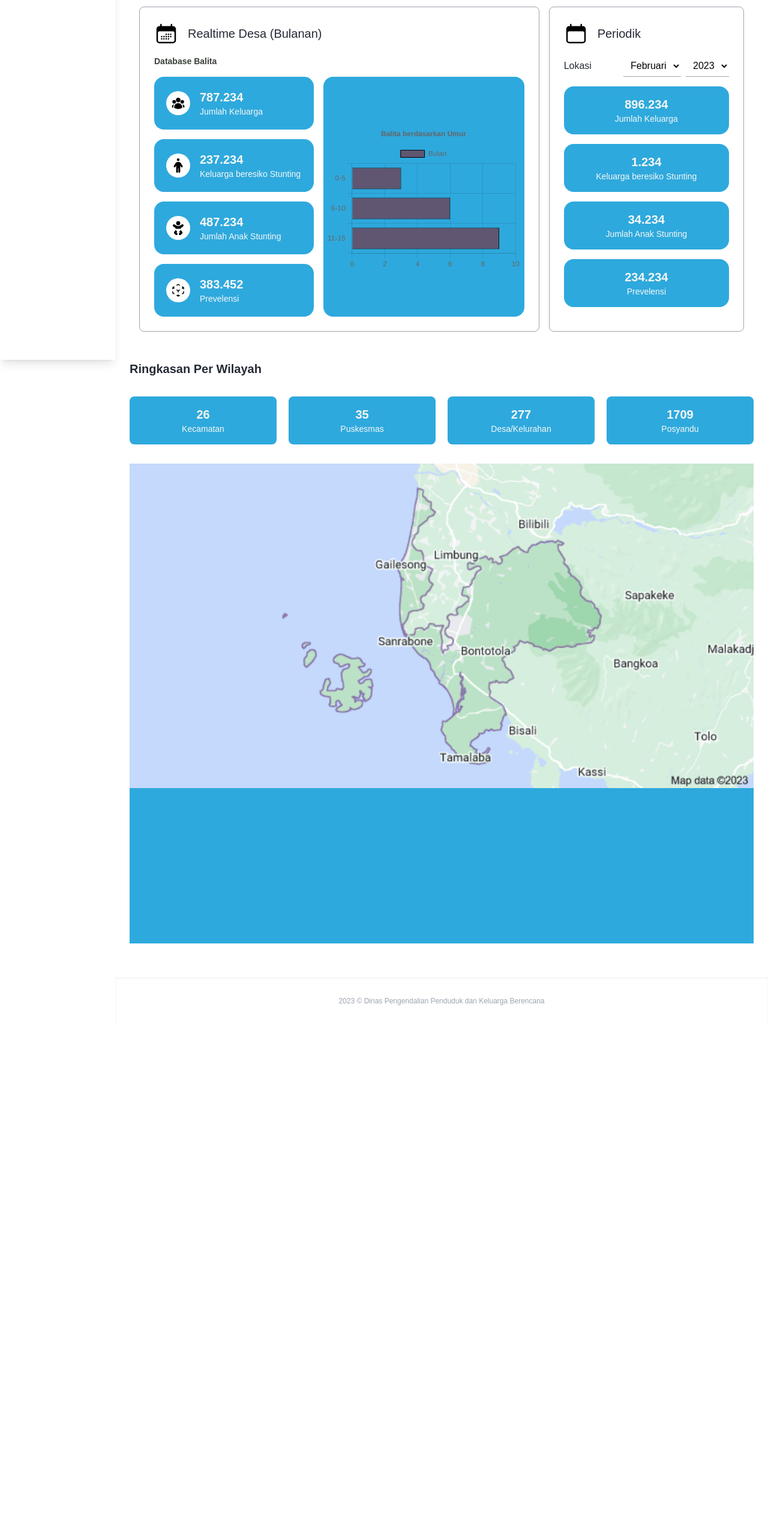
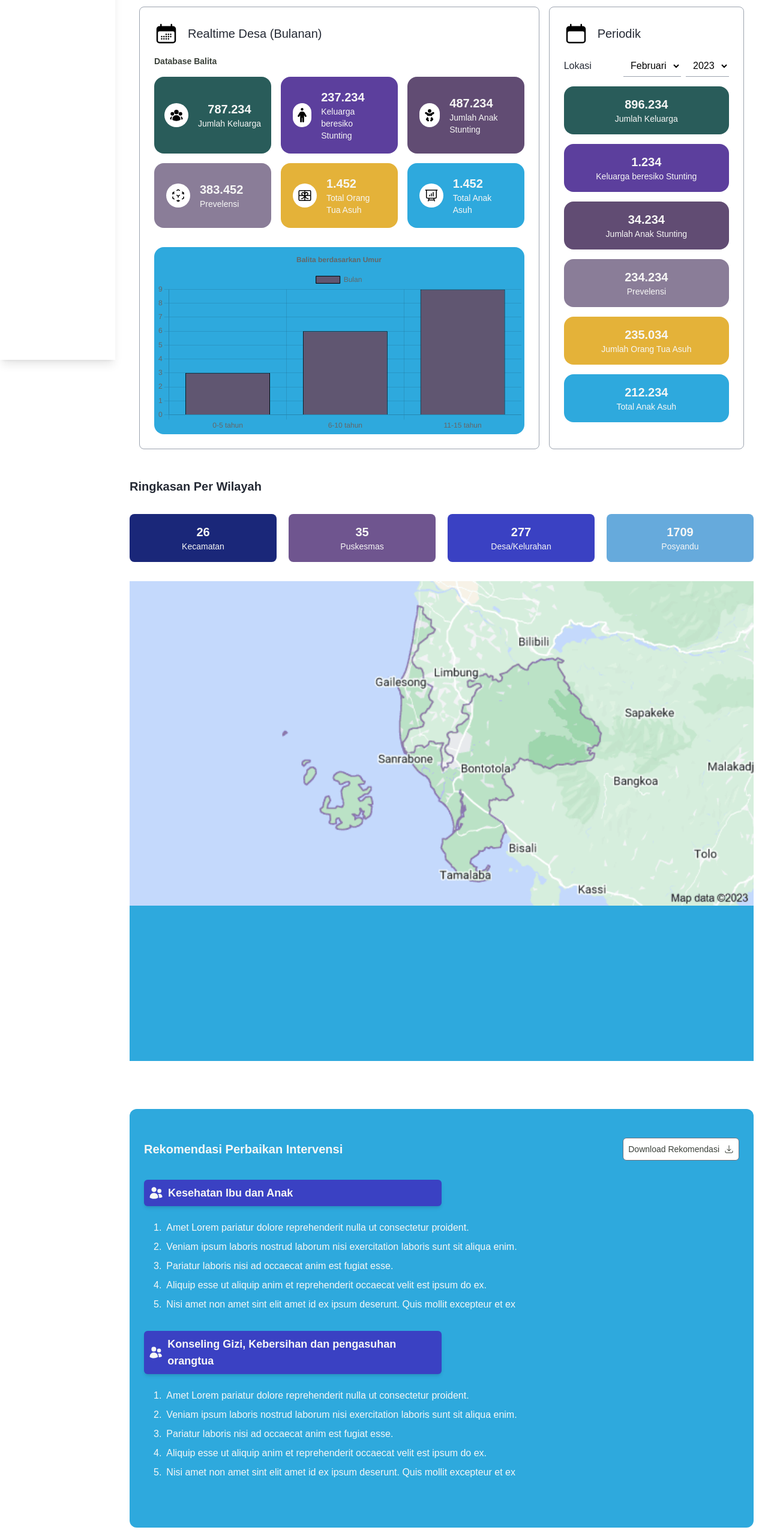
Before and after one commit to IchwanSetyawan/takalar-stanting, a React (Vite) app: page / in a window 1280 px wide. Shown: the part 200-2766 px from the top of the page at 60% size. Before the commit the page ends 1909 px from the top, so only its background shows below. Built offline with nearby package versions, Linux system fonts and the light colour scheme.

Commit message:
REVISION: Dashboard

```diff
--- a/src/cart/CartHorizontal.jsx
+++ b/src/cart/CartHorizontal.jsx
@@ -20,7 +20,7 @@ ChartJS.register(
 );
 
 const CartHorizontal = () => {
-  const labels = ["0-5", "6-10", "11-15"];
+  const labels = ["0-5 tahun", "6-10 tahun", "11-15 tahun"];
   const data = {
     labels: labels,
     datasets: [
@@ -35,7 +35,7 @@ const CartHorizontal = () => {
   };
 
   const options = {
-    indexAxis: "y",
+    indexAxis: "x",
     elements: {
       bar: {
         borderWidth: 2,
@@ -55,7 +55,7 @@ const CartHorizontal = () => {
 
   return (
     <>
-      <Bar data={data} options={options} width={"200%"} />
+      <Bar data={data} options={options} width={"300%"} />
     </>
   );
 };
--- /dev/null
+++ b/src/components/CardIntervensi.jsx
@@ -0,0 +1,81 @@
+import React from "react";
+import { intervensiModel } from "../model/IntervensiModel";
+
+const CardIntervensi = () => {
+  return (
+    <>
+      <div className="bg-primary h-auto px-6 pt-12 pb-20 rounded-xl">
+        <div className=" flex justify-between items-center">
+          <h1 className="text-light text-xl font-semibold">
+            Rekomendasi Perbaikan Intervensi
+          </h1>
+          <button className="bg-white border text-darkSmooth text-sm border-gray-500 rounded-md flex gap-2 items-center p-2">
+            <p>Download Rekomendasi</p>
+            <span>
+              <svg
+                xmlns="http://www.w3.org/2000/svg"
+                viewBox="0 0 24 24"
+                fill="currentColor"
+                class="w-4 h-4"
+              >
+                <path
+                  fill-rule="evenodd"
+                  d="M12 2.25a.75.75 0 01.75.75v11.69l3.22-3.22a.75.75 0 111.06 1.06l-4.5 4.5a.75.75 0 01-1.06 0l-4.5-4.5a.75.75 0 111.06-1.06l3.22 3.22V3a.75.75 0 01.75-.75zm-9 13.5a.75.75 0 01.75.75v2.25a1.5 1.5 0 001.5 1.5h13.5a1.5 1.5 0 001.5-1.5V16.5a.75.75 0 011.5 0v2.25a3 3 0 01-3 3H5.25a3 3 0 01-3-3V16.5a.75.75 0 01.75-.75z"
+                  clip-rule="evenodd"
+                />
+              </svg>
+            </span>
+          </button>
+        </div>
+        <div className="mt-8 ">
+          <div className="flex items-center gap-2 bg-[#3A41C3] w-1/2 p-2 rounded-md shadow-md text-light">
+            <svg
+              xmlns="http://www.w3.org/2000/svg"
+              viewBox="0 0 24 24"
+              fill="currentColor"
+              class="w-6 h-6"
+            >
+              <path d="M4.5 6.375a4.125 4.125 0 118.25 0 4.125 4.125 0 01-8.25 0zM14.25 8.625a3.375 3.375 0 116.75 0 3.375 3.375 0 01-6.75 0zM1.5 19.125a7.125 7.125 0 0114.25 0v.003l-.001.119a.75.75 0 01-.363.63 13.067 13.067 0 01-6.761 1.873c-2.472 0-4.786-.684-6.76-1.873a.75.75 0 01-.364-.63l-.001-.122zM17.25 19.128l-.001.144a2.25 2.25 0 01-.233.96 10.088 10.088 0 005.06-1.01.75.75 0 00.42-.643 4.875 4.875 0 00-6.957-4.611 8.586 8.586 0 011.71 5.157v.003z" />
+            </svg>
+            <h2 className="text-lg font-semibold"> Kesehatan Ibu dan Anak</h2>
+          </div>
+          <div className="flex flex-col gap-2 mt-6 ml-4 text-light font-medium">
+            {intervensiModel.map((item, idx) => (
+              <div key={item.id} className="flex gap-2 ">
+                <span>{idx + 1}.</span>
+                <span>{item.caption}</span>
+              </div>
+            ))}
+          </div>
+        </div>
+
+        <div className="mt-8 ">
+          <div className="flex items-center gap-2 bg-[#3A41C3] w-1/2 p-2 rounded-md shadow-md text-light">
+            <svg
+              xmlns="http://www.w3.org/2000/svg"
+              viewBox="0 0 24 24"
+              fill="currentColor"
+              class="w-6 h-6"
+            >
+              <path d="M4.5 6.375a4.125 4.125 0 118.25 0 4.125 4.125 0 01-8.25 0zM14.25 8.625a3.375 3.375 0 116.75 0 3.375 3.375 0 01-6.75 0zM1.5 19.125a7.125 7.125 0 0114.25 0v.003l-.001.119a.75.75 0 01-.363.63 13.067 13.067 0 01-6.761 1.873c-2.472 0-4.786-.684-6.76-1.873a.75.75 0 01-.364-.63l-.001-.122zM17.25 19.128l-.001.144a2.25 2.25 0 01-.233.96 10.088 10.088 0 005.06-1.01.75.75 0 00.42-.643 4.875 4.875 0 00-6.957-4.611 8.586 8.586 0 011.71 5.157v.003z" />
+            </svg>
+            <h2 className="text-lg font-semibold">
+              {" "}
+              Konseling Gizi, Kebersihan dan pengasuhan orangtua
+            </h2>
+          </div>
+          <div className="flex flex-col gap-2 mt-6 ml-4 text-light font-medium">
+            {intervensiModel.map((item, idx) => (
+              <div key={item.id} className="flex gap-2 ">
+                <span>{idx + 1}.</span>
+                <span>{item.caption}</span>
+              </div>
+            ))}
+          </div>
+        </div>
+      </div>
+    </>
+  );
+};
+
+export default CardIntervensi;
--- a/src/components/PeriodikData.jsx
+++ b/src/components/PeriodikData.jsx
@@ -34,14 +34,14 @@ const PeriodikData = () => {
             </select>
           </div>
         </div>
-        <div className="grid grid-rows-4 grid-flow-col gap-4 ">
-          <div className="bg-primary  p-4 rounded-2xl text-center justify-center flex  items-center gap-4">
+        <div className="grid grid-rows-6 grid-flow-col gap-4 ">
+          <div className="bg-[#295C5A]  p-4 rounded-2xl text-center justify-center flex  items-center gap-4">
             <div>
               <h1 className="text-light font-semibold text-xl">896.234</h1>
               <p className="text-light font-medium text-sm">Jumlah Keluarga</p>
             </div>
           </div>
-          <div className="bg-primary  p-4 rounded-2xl flex justify-center text-center items-center gap-4">
+          <div className="bg-[#5C3F9D]  p-4 rounded-2xl flex justify-center text-center items-center gap-4">
             <div>
               <h1 className="text-light font-semibold text-xl">1.234</h1>
               <p className="text-light font-medium text-sm">
@@ -50,7 +50,7 @@ const PeriodikData = () => {
               </p>
             </div>
           </div>
-          <div className="bg-primary  p-4 rounded-2xl flex justify-center text-center items-center gap-4">
+          <div className="bg-[#614C73]  p-4 rounded-2xl flex justify-center text-center items-center gap-4">
             <div>
               <h1 className="text-light font-semibold text-xl">34.234</h1>
               <p className="text-light font-medium text-sm">
@@ -58,10 +58,24 @@ const PeriodikData = () => {
               </p>
             </div>
           </div>
-          <div className="bg-primary  p-4 rounded-2xl flex justify-center text-center items-center gap-4">
+          <div className="bg-[#8A7D98]  p-4 rounded-2xl flex justify-center text-center items-center gap-4">
             <div>
               <h1 className="text-light font-semibold text-xl">234.234</h1>
               <p className="text-light font-medium text-sm">Prevelensi</p>
+            </div>
+          </div>
+          <div className="bg-[#E4B239]  p-4 rounded-2xl flex justify-center text-center items-center gap-4">
+            <div>
+              <h1 className="text-light font-semibold text-xl">235.034</h1>
+              <p className="text-light font-medium text-sm">
+                Jumlah Orang Tua Asuh
+              </p>
+            </div>
+          </div>
+          <div className="bg-primary  p-4 rounded-2xl flex justify-center text-center items-center gap-4">
+            <div>
+              <h1 className="text-light font-semibold text-xl">212.234</h1>
+              <p className="text-light font-medium text-sm">Total Anak Asuh</p>
             </div>
           </div>
         </div>
--- a/src/components/RealtimeData.jsx
+++ b/src/components/RealtimeData.jsx
@@ -29,8 +29,8 @@ const RealtimeData = () => {
             Database Balita
           </h2>
         </div>
-        <div className="grid grid-rows-4 grid-flow-col gap-4">
-          <div className="bg-primary col-span-2 p-5 rounded-2xl flex justify-start items-center gap-4">
+        <div className="grid grid-cols-3  gap-4">
+          <div className="bg-[#295C5A]  p-4 rounded-2xl text-center justify-center flex  items-center gap-4">
             <div className="w-10 h-10 bg-white rounded-full p-2 ">
               <svg
                 xmlns="http://www.w3.org/2000/svg"
@@ -51,7 +51,7 @@ const RealtimeData = () => {
               <p className="text-light font-medium text-sm">Jumlah Keluarga</p>
             </div>
           </div>
-          <div className="bg-primary col-span-2 p-5 rounded-2xl flex justify-start items-center gap-4">
+          <div className="bg-[#5C3F9D]  p-5 rounded-2xl flex justify-start items-center gap-4">
             <div className="w-10 h-10 bg-white rounded-full p-2 ">
               <img src={ManIcon} alt="man-icon" className="w-10 h-6" />
             </div>
@@ -62,7 +62,7 @@ const RealtimeData = () => {
               </p>
             </div>
           </div>
-          <div className="bg-primary col-span-2 p-5 rounded-2xl flex justify-start items-center gap-4">
+          <div className="bg-[#614C73]  p-5 rounded-2xl flex justify-start items-center gap-4">
             <div className="w-10 h-10 bg-white rounded-full p-2 ">
               <img src={BabyIcon} alt="baby-icon" className="w-10 h-6" />
             </div>
@@ -73,7 +73,7 @@ const RealtimeData = () => {
               </p>
             </div>
           </div>
-          <div className="bg-primary col-span-2 p-5 rounded-2xl flex justify-start items-center gap-4">
+          <div className="bg-[#8A7D98]  p-5 rounded-2xl flex justify-start items-center gap-4">
             <div className="w-10 h-10 bg-white rounded-full p-2 ">
               <svg
                 xmlns="http://www.w3.org/2000/svg"
@@ -93,7 +93,53 @@ const RealtimeData = () => {
               <p className="text-light font-medium text-sm">Prevelensi</p>
             </div>
           </div>
-          <div className="bg-primary  row-span-4 p-1 rounded-2xl flex justify-start items-center gap-4">
+          <div className="bg-[#E4B239]  p-5 rounded-2xl flex justify-start items-center gap-4">
+            <div className="w-10 h-10 bg-white rounded-full p-2 ">
+              <svg
+                xmlns="http://www.w3.org/2000/svg"
+                fill="none"
+                viewBox="0 0 24 24"
+                stroke-width="1.5"
+                stroke="currentColor"
+                class="w-6 h-6"
+              >
+                <path
+                  stroke-linecap="round"
+                  stroke-linejoin="round"
+                  d="M12 3.75v16.5M2.25 12h19.5M6.375 17.25a4.875 4.875 0 004.875-4.875V12m6.375 5.25a4.875 4.875 0 01-4.875-4.875V12m-9 8.25h16.5a1.5 1.5 0 001.5-1.5V5.25a1.5 1.5 0 00-1.5-1.5H3.75a1.5 1.5 0 00-1.5 1.5v13.5a1.5 1.5 0 001.5 1.5zm12.621-9.44c-1.409 1.41-4.242 1.061-4.242 1.061s-.349-2.833 1.06-4.242a2.25 2.25 0 013.182 3.182zM10.773 7.63c1.409 1.409 1.06 4.242 1.06 4.242S9 12.22 7.592 10.811a2.25 2.25 0 113.182-3.182z"
+                />
+              </svg>
+            </div>
+            <div>
+              <h1 className="text-light font-semibold text-xl">1.452</h1>
+              <p className="text-light font-medium text-sm">
+                Total Orang Tua Asuh
+              </p>
+            </div>
+          </div>
+          <div className="bg-primary  p-5 rounded-2xl flex justify-start items-center gap-4">
+            <div className="w-10 h-10 bg-white rounded-full p-2 ">
+              <svg
+                xmlns="http://www.w3.org/2000/svg"
+                fill="none"
+                viewBox="0 0 24 24"
+                stroke-width="1.5"
+                stroke="currentColor"
+                class="w-6 h-6"
+              >
+                <path
+                  stroke-linecap="round"
+                  stroke-linejoin="round"
+                  d="M3.75 3v11.25A2.25 2.25 0 006 16.5h2.25M3.75 3h-1.5m1.5 0h16.5m0 0h1.5m-1.5 0v11.25A2.25 2.25 0 0118 16.5h-2.25m-7.5 0h7.5m-7.5 0l-1 3m8.5-3l1 3m0 0l.5 1.5m-.5-1.5h-9.5m0 0l-.5 1.5M9 11.25v1.5M12 9v3.75m3-6v6"
+                />
+              </svg>
+            </div>
+            <div>
+              <h1 className="text-light font-semibold text-xl">1.452</h1>
+              <p className="text-light font-medium text-sm">Total Anak Asuh</p>
+            </div>
+          </div>
+          <div className="bg-primary col-span-3 mt-4 p-1 rounded-2xl flex justify-start items-center gap-4">
             <CartHorizontal />
           </div>
         </div>
--- /dev/null
+++ b/src/model/IntervensiModel.jsx
@@ -0,0 +1,26 @@
+export const intervensiModel = [
+  {
+    id: 1,
+    caption:
+      "Amet Lorem pariatur dolore reprehenderit nulla ut consectetur proident.",
+  },
+  {
+    id: 2,
+    caption:
+      "Veniam ipsum laboris nostrud laborum nisi exercitation laboris sunt sit aliqua enim. ",
+  },
+  {
+    id: 3,
+    caption: "Pariatur laboris nisi ad occaecat anim est fugiat esse.",
+  },
+  {
+    id: 4,
+    caption:
+      "Aliquip esse ut aliquip anim et reprehenderit occaecat velit est ipsum do ex.",
+  },
+  {
+    id: 5,
+    caption:
+      "Nisi amet non amet sint elit amet id ex ipsum deserunt. Quis mollit excepteur et ex ",
+  },
+];
--- a/src/pages/dashboard/Dashboard.jsx
+++ b/src/pages/dashboard/Dashboard.jsx
@@ -8,6 +8,7 @@ import CartHorizontal from "../../cart/CartHorizontal";
 import RealtimeData from "../../components/RealtimeData";
 import PeriodikData from "../../components/PeriodikData";
 import MapImage from "../../assets/image/takalar.png";
+import CardIntervensi from "../../components/CardIntervensi";
 
 const Dashboard = () => {
   const { tabMenu, setTabMenu } = useContext(TabMenuContext);
@@ -44,19 +45,19 @@ const Dashboard = () => {
             </h1>
 
             <div className="flex justify-between gap-5 my-8">
-              <div className="bg-primary p-4 w-full rounded-lg">
+              <div className="bg-[#1A2779] p-4 w-full rounded-lg">
                 <div className="text-center">
                   <h1 className="text-light font-semibold text-xl">26</h1>
                   <p className="text-light font-medium text-sm">Kecamatan</p>
                 </div>
               </div>
-              <div className="bg-primary p-4 w-full rounded-lg">
+              <div className="bg-[#6F558F] p-4 w-full rounded-lg">
                 <div className="text-center">
                   <h1 className="text-light font-semibold text-xl">35</h1>
                   <p className="text-light font-medium text-sm">Puskesmas</p>
                 </div>
               </div>
-              <div className="bg-primary p-4 w-full rounded-lg">
+              <div className="bg-[#3A41C3] p-4 w-full rounded-lg">
                 <div className="text-center">
                   <h1 className="text-light font-semibold text-xl">277</h1>
                   <p className="text-light font-medium text-sm">
@@ -64,7 +65,7 @@ const Dashboard = () => {
                   </p>
                 </div>
               </div>
-              <div className="bg-primary p-4 w-full rounded-lg">
+              <div className="bg-[#66AADC] p-4 w-full rounded-lg">
                 <div className="text-center">
                   <h1 className="text-light font-semibold text-xl">1709</h1>
                   <p className="text-light font-medium text-sm">Posyandu</p>
@@ -72,12 +73,15 @@ const Dashboard = () => {
               </div>
             </div>
 
-            <div className="bg-blue-200 h-screen">
+            <div className="bg-blue-200 h-screen mb-8">
               <div className="flex justify-center items-center">
                 <div className="bg-primary h-screen w-full">
                   <img src={MapImage} alt="map" className="w-full" />
                 </div>
               </div>
+            </div>
+            <div className="my-20">
+              <CardIntervensi />
             </div>
           </div>
         </div>
```
